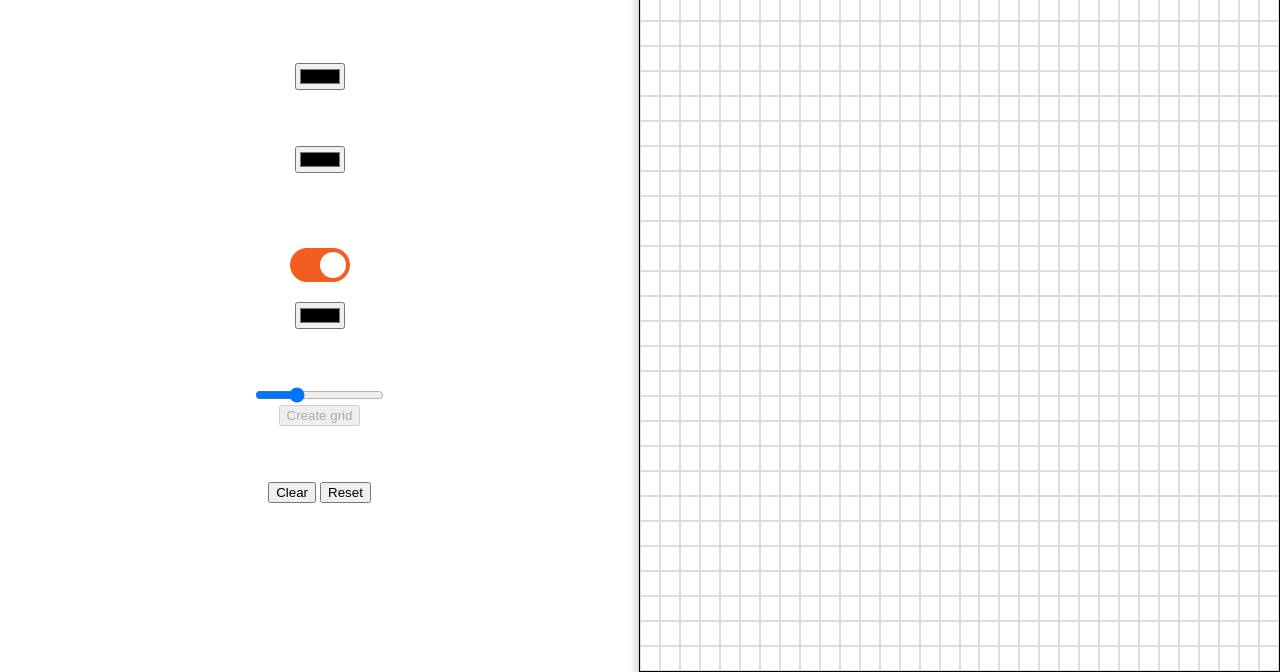
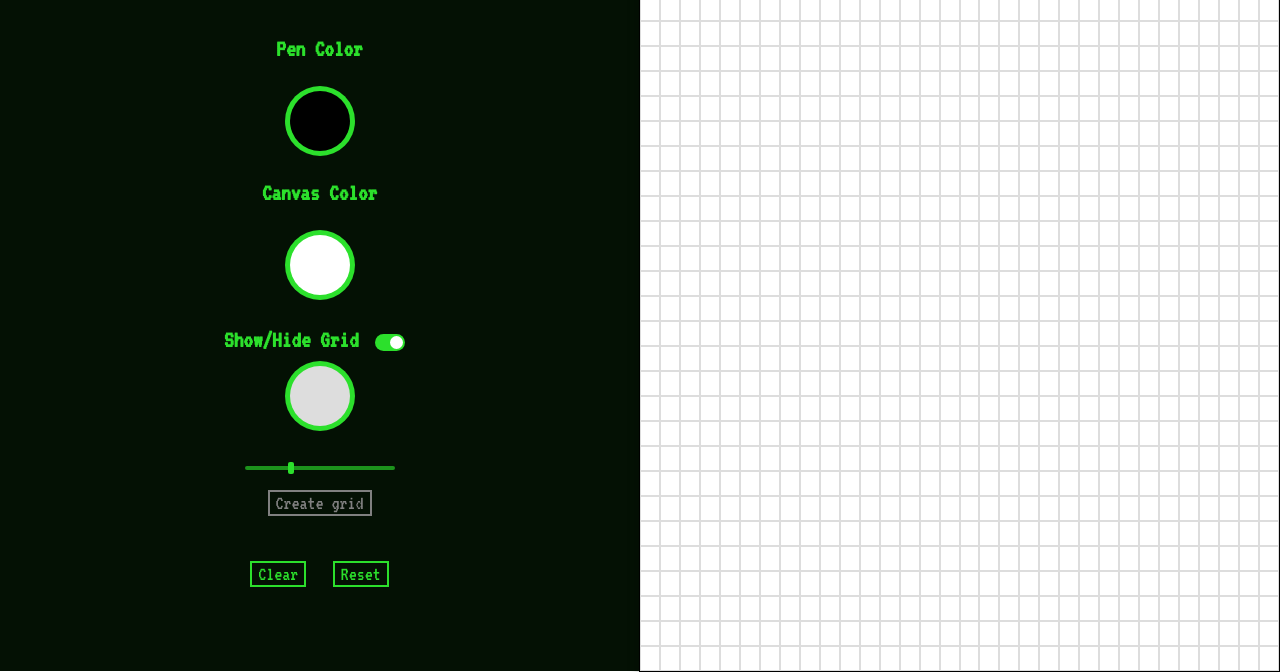
Before and after one commit to esisjesus/etch-a-sketch, a website: page index.html in a window 1280 px wide. Shown: the part 129-801 px from the top of the page. Drawn offline with Linux system fonts and the light colour scheme.

Commit message:
final details and styles

```diff
--- a/index.html
+++ b/index.html
@@ -6,27 +6,34 @@
     <meta name="viewport" content="width=device-width, initial-scale=1.0">
     <title>Etch-e-sketch</title>
     <link rel="stylesheet" href="style.css">
+    <link href="https://fonts.googleapis.com/css2?family=VT323&display=swap" rel="stylesheet">
 </head>
 <body>
     <div class="main-section">
         <div id="panel" class="tools-container">
             <h1>Pixel Canvas</h1>
-            <input type="color" name="pen" id="pen-color-panel">
-            <input type="color" name="bg" id="bg-color-panel">
+            <h2>Pen Color</h2>
+            <input class="color_panel" type="color" name="pen" id="pen-color-panel">
+            <h2>Canvas Color</h2>
+            <input value="#ffffff" class="color_panel" type="color" name="bg" id="bg-color-panel">
             <div class="grid-toggle-container" id="grid-toggle-container">
-                <label class="switch">
-                    <input id="grid-toggle" type="checkbox" checked>
-                    <span class="slider round"></span>
-                </label>
-                <input type="color" name="bg" id="grid-color-panel">
+                <div>
+                    <h2>Show/Hide Grid</h2>
+                    <label class="switch">
+                        <input id="grid-toggle" type="checkbox" checked>
+                        <span class="slider round"></span>
+                    </label>
+                </div>
+                <input value="#DDDDDD" class="color_panel" type="color" name="bg" id="grid-color-panel">
+
             </div>
             <div class="grid-toggle-container">
-                <input id="cells-range" min="3" max="100" value="32" type="range">
-                <button id="create-grid" disabled="disabled">Create grid</button>
+                <input class="range" id="cells-range" min="3" max="100" value="32" type="range">
+                <button class="button"id="create-grid" disabled="disabled">Create grid</button>
             </div>
             <div>
-                <button id="clear">Clear</button>
-                <button id="reset">Reset</button>
+                <button class="button"id="clear">Clear</button>
+                <button class="button"id="reset">Reset</button>
             </div>
             <div></div>
             <div></div>
--- a/index.js
+++ b/index.js
@@ -1,5 +1,9 @@
 function initEditor(){
     const globalConfig = {
+        defaultPen: "#000000",
+        defaultBg: "#ffffff",
+        defaultGrid: "#6b6b6b3b",
+        defaultCells: 32,
         penColor: "#000000",
         bgColor: "#ffffff",
         gridColor: "#6b6b6b3b",
@@ -62,7 +66,14 @@ function initEditor(){
 
     const reset = document.getElementById("reset")
     const clear = document.getElementById("clear")
-    reset.addEventListener("click", createGrid)
+    reset.addEventListener("click", ()=>{
+        globalConfig.bgColor = globalConfig.defaultBg
+        globalConfig.penColor = globalConfig.defaultPen
+        globalConfig.gridColor = globalConfig.defaultGrid
+        globalConfig.cellsAmount = globalConfig.defaultCells
+
+        createGrid()
+    })
     clear.addEventListener("click", ()=>{
         const cells = document.querySelectorAll(".cell")
         cells.forEach(cell=>{
@@ -88,6 +99,7 @@ function initEditor(){
         }
         grid.style.gridTemplateColumns = `repeat(${globalConfig.cellsAmount}, 1fr)`
         grid.style.gridTemplateRows = `repeat(${globalConfig.cellsAmount}, 1fr)`
+        grid.style.backgroundColor = globalConfig.bgColor
         panel.addEventListener("mouseup", finishStroke)
     }
 
--- a/style.css
+++ b/style.css
@@ -1,5 +1,16 @@
 body{
-    margin: 0px
+    margin: 0px;
+    font-family: 'VT323', monospace;
+    color: #2ce02c;
+}
+h1{
+  font-family: 'VT323', monospace;
+  font-size: 50px;
+  color: #2ce02c;
+}
+h2{
+  margin: 0px;
+  display: inline;
 }
 .main-section{
     display: flex;
@@ -25,6 +36,7 @@ body{
     align-items: center;
     height: 100%;
     width: 50vw;
+    background-color: #041104;
 }
 
 
@@ -34,14 +46,67 @@ body{
     align-items: center;
 }
 
+.color_panel{
+  border-radius: 50%;
+  height: 70px;
+  width: 70px;
+  border: none;
+  outline: none;
+  -webkit-appearance: none;
+  background-color: #2ce02c;
+  padding: 5px;
+  cursor:pointer;
+}
+
+.color_panel::-webkit-color-swatch-wrapper {
+  padding: 0px;
+}
+.color_panel::-webkit-color-swatch {
+  border: none;
+  border-radius: 50%;
+}
+
+.range{
+  border-radius: 8px;
+  height: 4px;
+  width: 150px;
+  outline: none;
+  -webkit-appearance: none;
+  background-color: #2ce02ca1;
+  margin:10px;
+}
+input[type='range']::-webkit-slider-thumb {
+  width: 6px;
+  -webkit-appearance: none;
+  height: 12px;
+  background: #2ce02c;
+  border-radius: 2px;
+}
+
+.button{
+  background-color: #041104;
+  font-family: 'VT323', monospace;
+  color: #2ce02c;
+  font-size: 20px;
+  border: 2px solid #2ce02c;
+  margin: 10px;
+  cursor:pointer;
+}
+
+.button:disabled{
+  color: #808080;
+  border: 2px solid #808080;
+  cursor: unset;
+}
+
 /* Switch styles: */
 
 .switch {
     position: relative;
     display: inline-block;
-    width: 60px;
-    height: 34px;
-    margin: 20px;
+    width:30px;
+    height: 17px;
+    margin: 10px;
   }
 
   .switch input {
@@ -65,23 +130,23 @@ body{
   .slider:before {
     position: absolute;
     content: "";
-    height: 26px;
-    width: 26px;
-    left: 4px;
-    bottom: 4px;
+    height: 13px;
+    width: 13px;
+    left: 2px;
+    bottom: 2px;
     background-color: white;
     -webkit-transition: .4s;
     transition: .4s;
   }
 
   input:checked + .slider {
-    background-color: #f35d21;
+    background-color: #2ce02c;
   }
 
   input:checked + .slider:before {
-    -webkit-transform: translateX(26px);
-    -ms-transform: translateX(26px);
-    transform: translateX(26px);
+    -webkit-transform: translateX(13px);
+    -ms-transform: translateX(13px);
+    transform: translateX(13px);
   }
 
   /* Rounded sliders */
```
